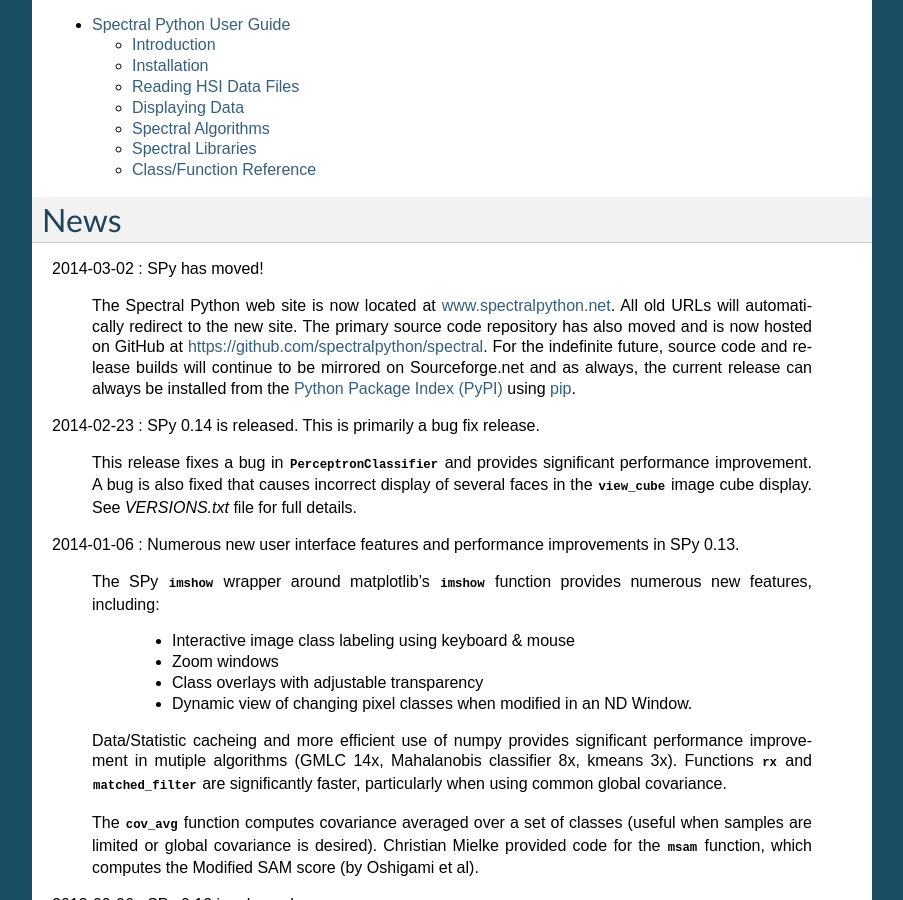
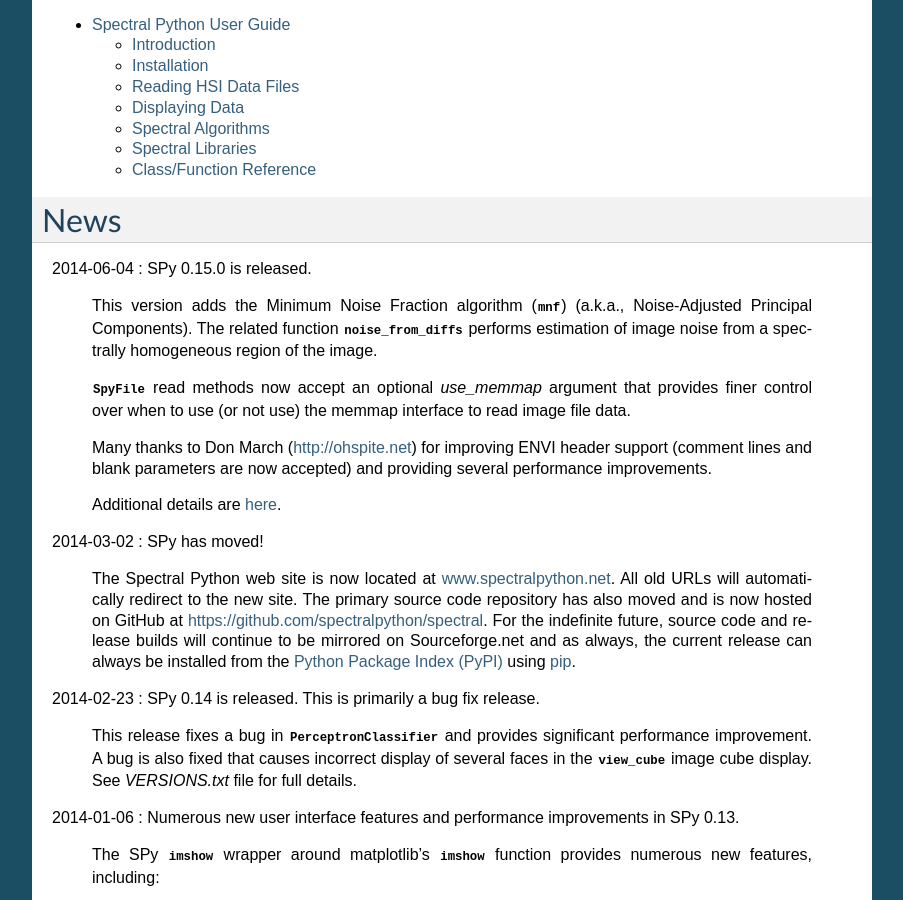
Before and after one commit to spectralpython/spectralpython.github.io, a Sphinx documentation site: the page built from sphinx/index.rst, in a window 1280 px wide and 900 px high, scrolled down 646 px. Shown: the whole window, without its empty margins (198-1101 px from the left). Built offline with Sphinx 7.4.7, drawn with Linux system fonts in a browser that asks for light colours; formulas are drawn with MathJax 3; the version number could not be read and is left out.

Commit message:
Updated for version 0.15.0

```diff
--- a/sphinx/index.rst
+++ b/sphinx/index.rst
@@ -34,6 +34,25 @@
 
 News
 ----
+
+2014-06-04 : SPy 0.15.0 is released.
+
+    This version adds the Minimum Noise Fraction algorithm
+    (:func:`~spectral.algorithms.algorithms.mnf`)
+    (a.k.a., Noise-Adjusted Principal Components). The related function
+    :func:`~spectral.algorithms.algorithms.noise_from_diffs` performs
+    estimation of image noise from a spectrally homogeneous region of the
+    image.
+
+    :class:`SpyFile` read methods now accept an optional `use_memmap` argument that
+    provides finer control over when to use (or not use) the memmap interface
+    to read image file data.
+
+    Many thanks to Don March (http://ohspite.net) for improving
+    ENVI header support (comment lines and blank parameters are now accepted)
+    and providing several performance improvements.
+
+    Additional details are `here <https://github.com/spectralpython/spectral/issues?milestone=1&page=1&state=closed>`_.
 
 2014-03-02 : SPy has moved!
 
```
Also changed, not shown: sphinx/class_func_ref.rst (+18 -0 lines).
